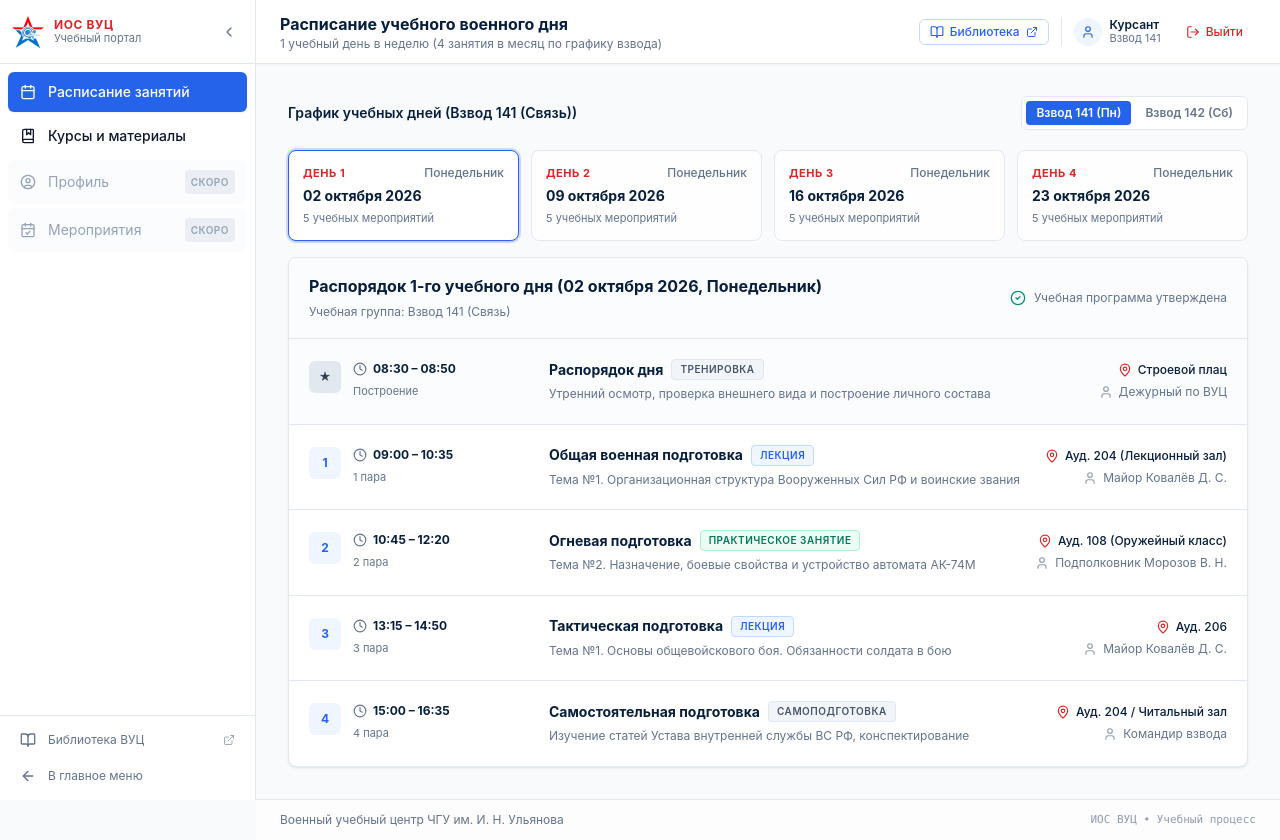
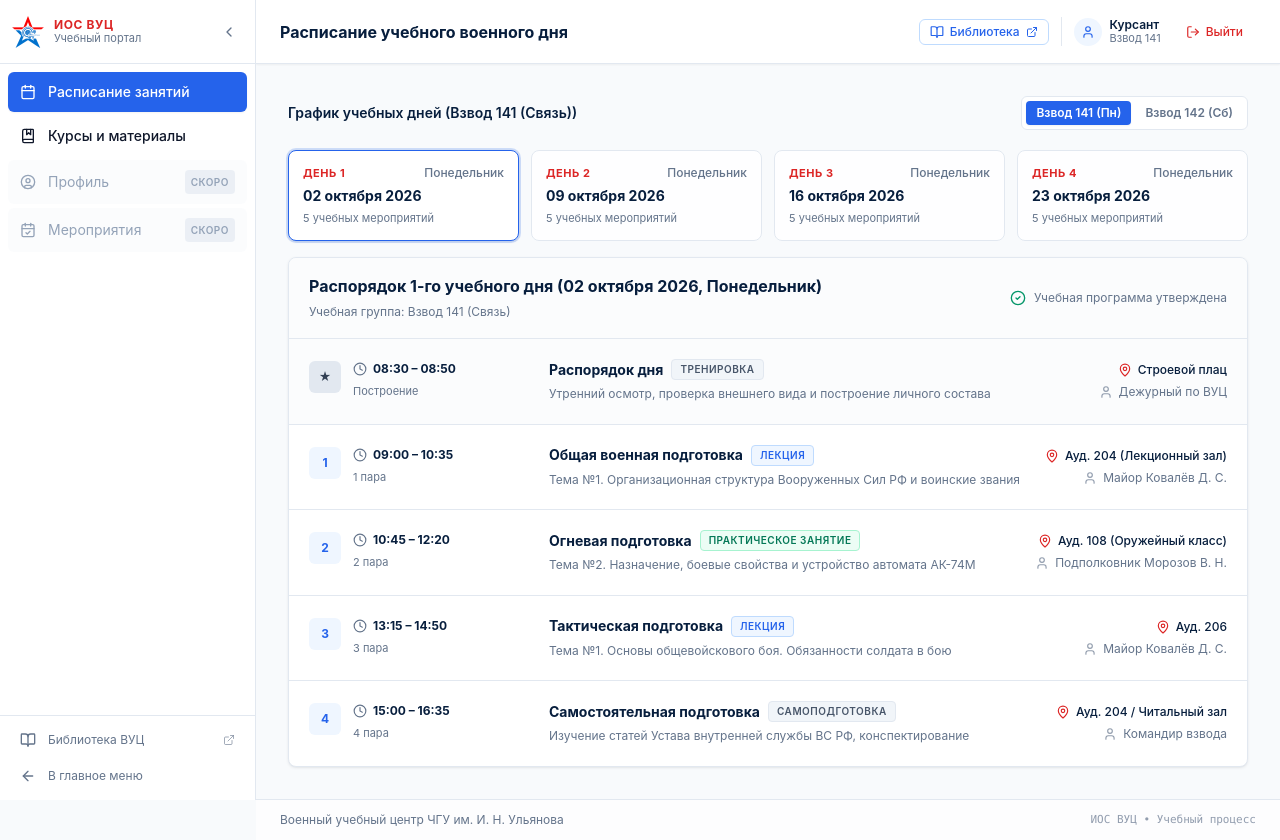
Before and after one commit to goliluxa/vuc-EOS, a React (Vite) app: page /cadet/lms in a window 1280 px wide. Built offline with nearby package versions, Linux system fonts and the light colour scheme; no server answers.

Commit message:
fix(lms): remove schedule section subtitle from topbar

```diff
--- a/src/pages/cadet/lms/CadetLmsPage.tsx
+++ b/src/pages/cadet/lms/CadetLmsPage.tsx
@@ -33,7 +33,7 @@ export const CadetLmsPage: React.FC = () => {
   const getSectionDescription = () => {
     switch (activeSection) {
       case 'schedule':
-        return '1 учебный день в неделю (4 занятия в месяц по графику взвода)';
+        return '';
       case 'courses':
         return 'Учебные программы, тематические занятия и презентации лекций';
       default:
```
